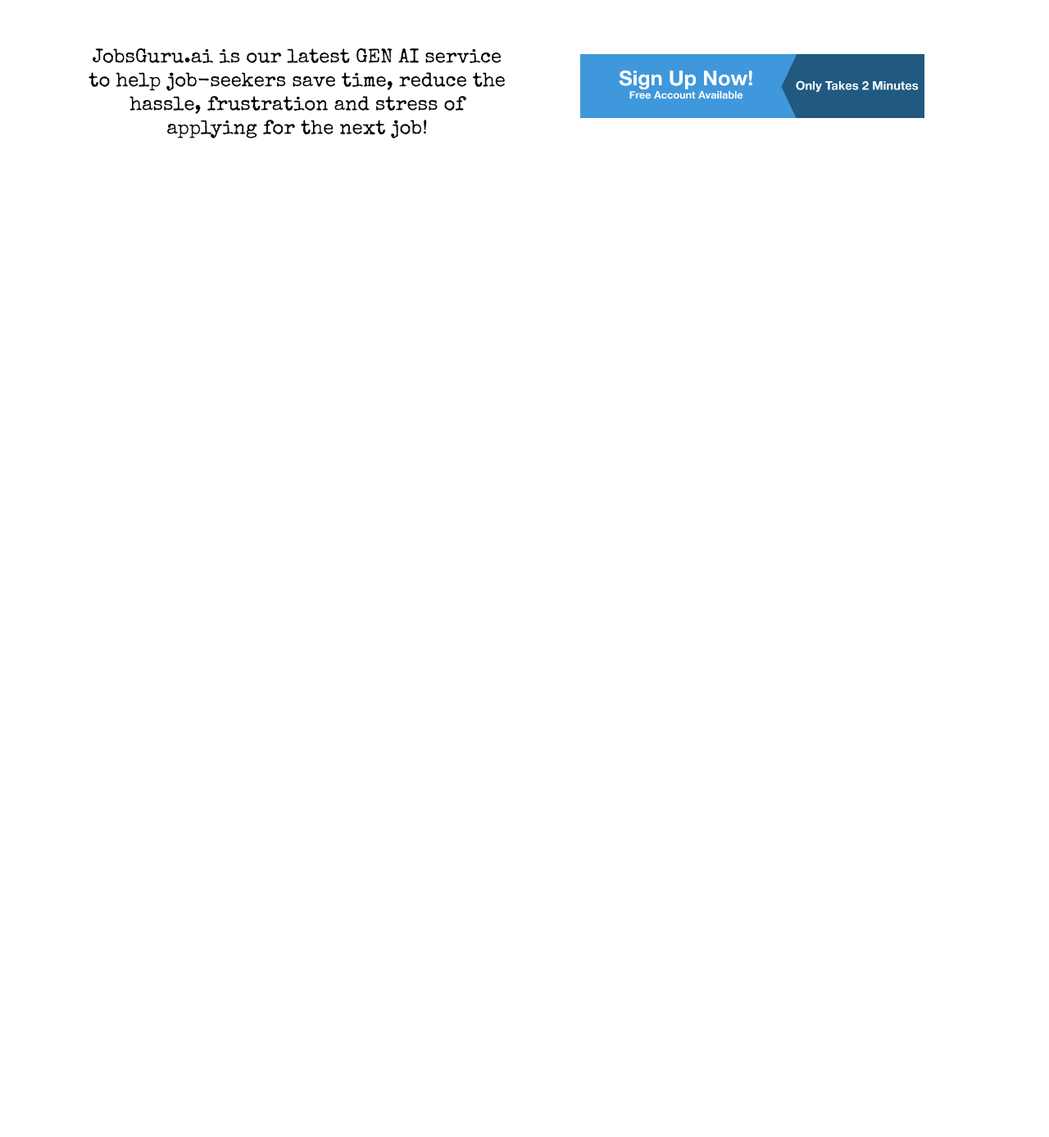
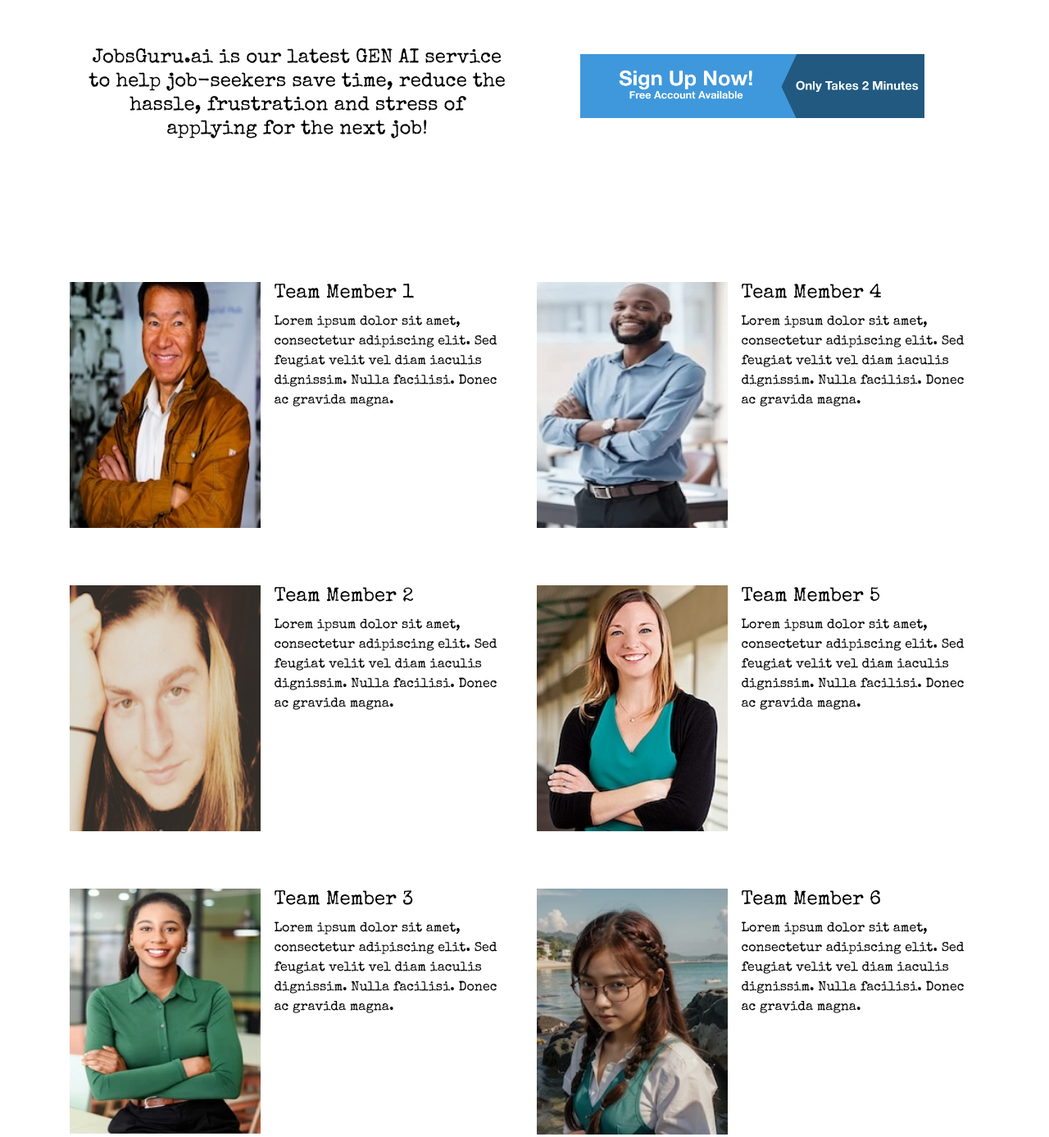
Before and after one commit to huntscato/jobs-guru-4, a website built with Parcel: page about.html in a window 1280 px wide. Shown: the part 579-1966 px from the top of the page at 82% size. Before the commit the page ends 800 px from the top, so only its background shows below. Built offline with nearby package versions, Linux system fonts and the light colour scheme.

Commit message:
Added team bio sections to 'About' page

```diff
--- a/about.html
+++ b/about.html
@@ -92,6 +92,71 @@
     </div>
   </div>
 
+  <div class="container">
+    <h1 id="meet-h1">- Meet the Team -</h1>
+    <div class="row">
+      <!-- Left Column -->
+      <div class="col-md-6">
+        <!-- Team Member 1 -->
+        <div class="team-member-container">
+          <img src="img/team-member1.jpeg" class="img-fluid float-left mr-3" alt="Team Member 1 Photo">
+          <div class="text-bio">
+            <h4 class="member-name">Team Member 1</h4>
+            <p class="member-bio">Lorem ipsum dolor sit amet, consectetur adipiscing elit. Sed feugiat velit vel diam iaculis dignissim. Nulla facilisi. Donec ac gravida magna.</p>
+          </div>
+        </div>
+
+        <!-- Team Member 2 -->
+        <div class="team-member-container">
+          <img src="img/team-member2.png" class="img-fluid float-left mr-3" alt="Team Member 2 Photo">
+          <div class="text-bio">
+            <h4 class="member-name">Team Member 2</h4>
+            <p class="member-bio">Lorem ipsum dolor sit amet, consectetur adipiscing elit. Sed feugiat velit vel diam iaculis dignissim. Nulla facilisi. Donec ac gravida magna.</p>
+          </div>
+        </div>
+
+        <!-- Team Member 3 -->
+        <div class="team-member-container">
+          <img src="img/team-member3.png" class="img-fluid float-left mr-3" alt="Team Member 3 Photo">
+          <div class="text-bio">
+            <h4 class="member-name">Team Member 3</h4>
+            <p class="member-bio">Lorem ipsum dolor sit amet, consectetur adipiscing elit. Sed feugiat velit vel diam iaculis dignissim. Nulla facilisi. Donec ac gravida magna.</p>
+          </div>
+        </div>
+      </div>
+
+      <!-- Right Column -->
+      <div class="col-md-6">
+        <!-- Team Member 4 -->
+        <div class="team-member-container">
+          <img src="img/team-member4.jpeg .jpg" class="img-fluid float-left mr-3" alt="Team Member 4 Photo">
+          <div class="text-bio">
+            <h4 class="member-name">Team Member 4</h4>
+            <p class="member-bio">Lorem ipsum dolor sit amet, consectetur adipiscing elit. Sed feugiat velit vel diam iaculis dignissim. Nulla facilisi. Donec ac gravida magna.</p>
+          </div>
+        </div>
+
+        <!-- Team Member 5 -->
+        <div class="team-member-container">
+          <img src="img/team-member5.jpeg" class="img-fluid float-left mr-3" alt="Team Member 5 Photo">
+          <div class="text-bio">
+            <h4 class="member-name">Team Member 5</h4>
+            <p class="member-bio">Lorem ipsum dolor sit amet, consectetur adipiscing elit. Sed feugiat velit vel diam iaculis dignissim. Nulla facilisi. Donec ac gravida magna.</p>
+          </div>
+        </div>
+
+        <!-- Team Member 6 -->
+        <div class="team-member-container">
+          <img src="img/team-member6 .jpg" class="img-fluid float-left mr-3" alt="Team Member 6 Photo">
+          <div class="text-bio">
+            <h4 class="member-name">Team Member 6</h4>
+            <p class="member-bio">Lorem ipsum dolor sit amet, consectetur adipiscing elit. Sed feugiat velit vel diam iaculis dignissim. Nulla facilisi. Donec ac gravida magna.</p>
+          </div>
+        </div>
+      </div>
+    </div>
+  </div>
+
 
   <!-- Google Analytics: change UA-XXXXX-Y to be your site's ID. -->
   <script>
--- a/css/main.css
+++ b/css/main.css
@@ -325,6 +325,16 @@
       width: 40%;
      }
 
+     .member-bio {
+      color: black;
+      text-align: left;
+     }
+
+     .member-name {
+      color: black;
+      text-align: left;
+     }
+
      .navbar-nav .nav-link {
       color: white !important;
       font-size: 1.5em;
@@ -386,8 +396,22 @@
       border: 1px solid black !important;
      }
 
+     .team-member-container {
+      height: 300px;
+      margin-bottom: 20px;
+     }
+
+     .team-member-container img {
+      height: 100%;
+      width: auto;
+     }
+
      .text {
       margin-bottom: 15px;
+     }
+
+     .text-bio {
+      margin-top: 70px;
      }
 
      .why-join {
```
Also changed, not shown: img/team-member1.jpeg (added), img/team-member2.png (added), img/team-member3.png (added), img/team-member4.jpeg .jpg (added), img/team-member5.jpeg (added), img/team-member6 .jpg (added).
